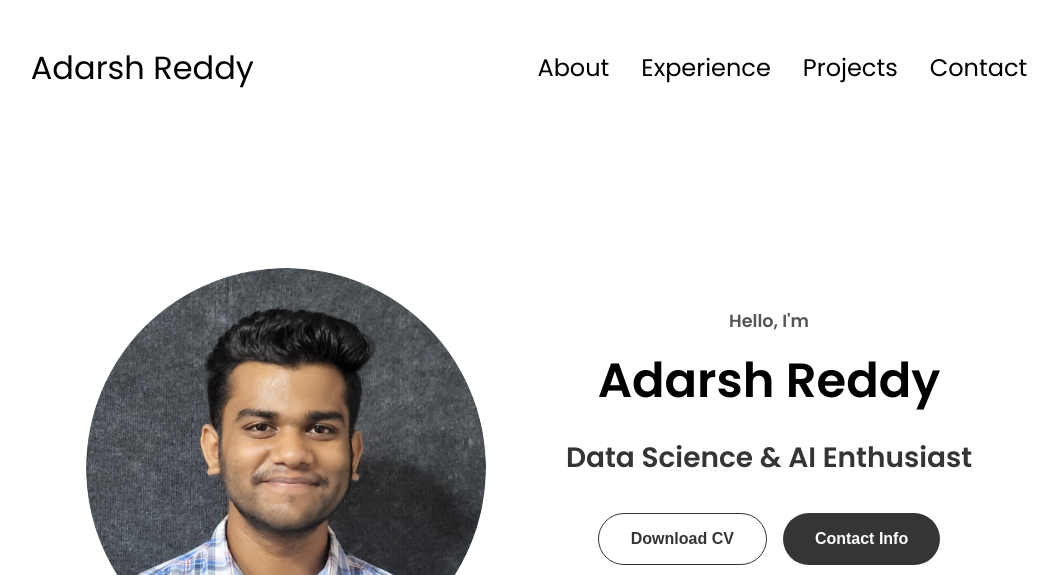
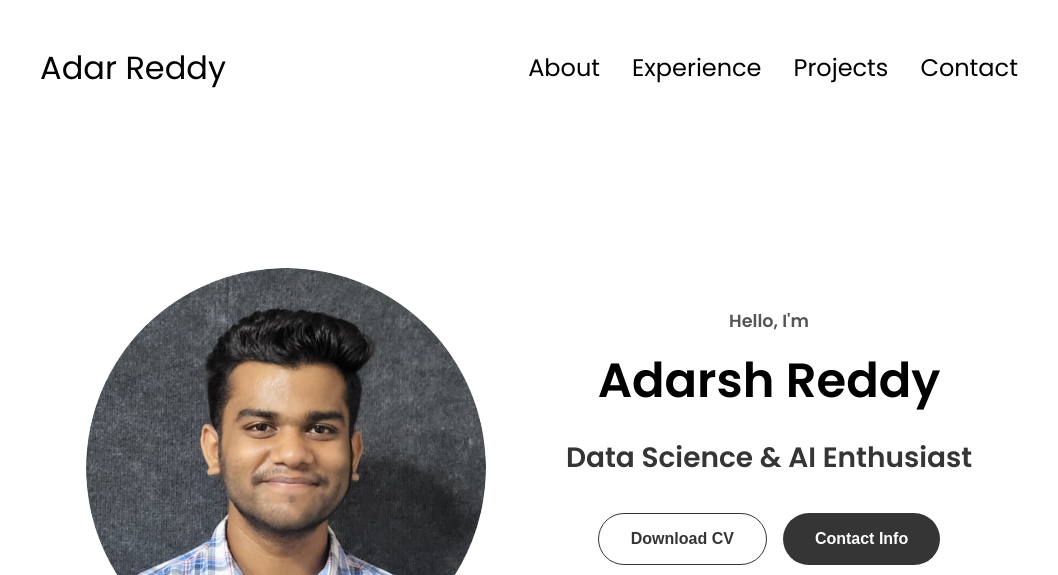
Before and after one commit to Adarshreddy99/Portfolio, a plain HTML site: page index.html in a window 1280 px wide. Shown: the top 575 px of the page, without its empty margins (111-1169 px from the left). Drawn offline with Linux system fonts and the light colour scheme.

Commit message:
Update index.html

```diff
--- a/index.html
+++ b/index.html
@@ -656,7 +656,7 @@
   </head>
   <body>
     <nav id="desktop-nav">
-      <div class="logo">Adarsh Reddy</div>
+      <div class="logo">Adar Reddy</div>
       <div>
         <ul class="nav-links">
           <li><a href="#about">About</a></li>
```
